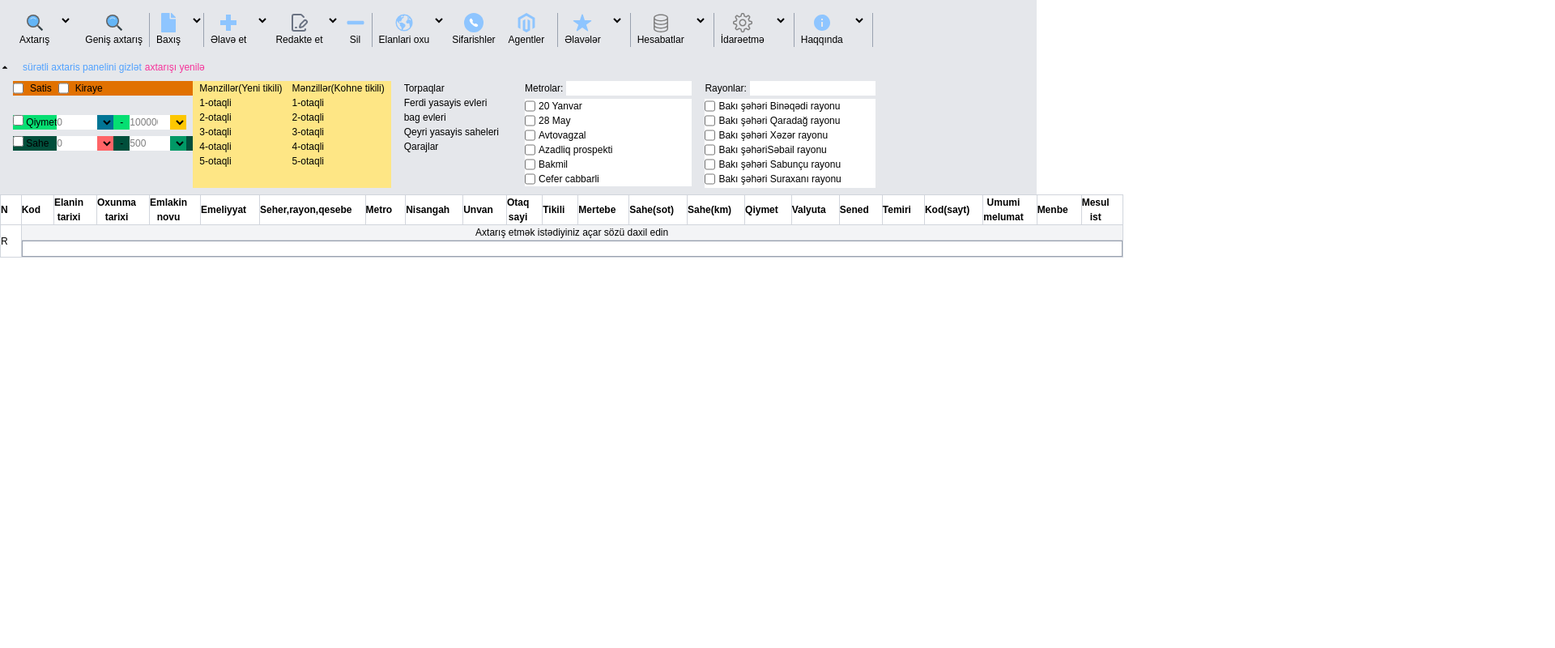
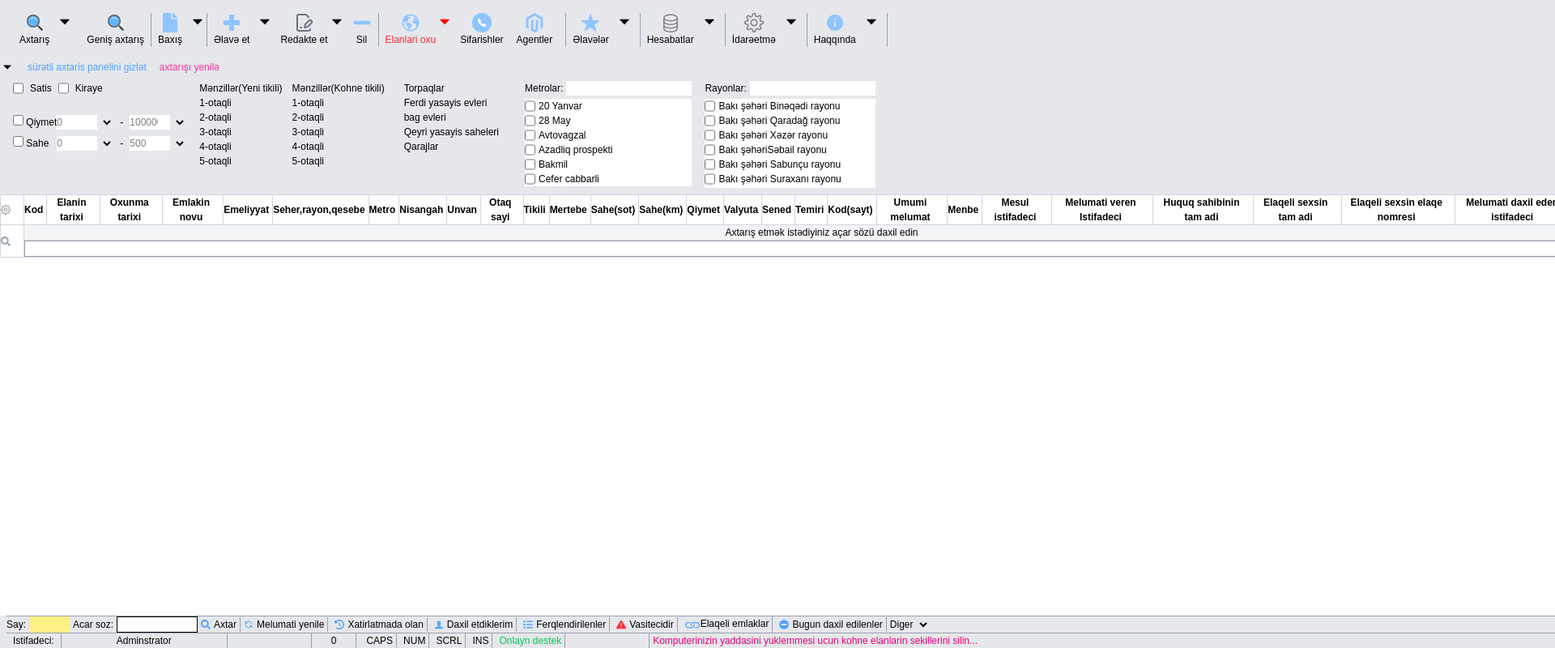
Before and after one commit to narminmammadova1/emlak, a Next.js app: page / in a window 1280 px wide. Shown: the top 800 px of the page at 81% size, 1920 px wide, since content can reach past the window. Built offline with nearby package versions, Linux system fonts and the light colour scheme.

Commit message:
teble,header,footer komponentleri yaradildi.

```diff
--- /dev/null
+++ b/app/Components/Footer/page.jsx
@@ -0,0 +1,121 @@
+import React from 'react'
+import { FaSearch } from "react-icons/fa";
+import { TbRefresh } from "react-icons/tb";
+import { FaClockRotateLeft } from "react-icons/fa6";
+import { ImUser } from "react-icons/im";
+import { FaList } from "react-icons/fa6";
+import { FaTriangleExclamation } from "react-icons/fa6";
+import { BsLink } from "react-icons/bs";
+import { FaMinusCircle } from "react-icons/fa";
+
+
+const Footer = () => {
+  return (
+    <footer className=' bg-gray-200  ps-2'>
+      <section className='footer-top  flex gap-1  items-center border-y-1 border-gray-400'>
+        <div className='flex gap-1 items-center'>
+          <label htmlFor="">Say:</label>
+          <input type="number" className='  bg-yellow-200 w-[50px] h-[20px]' />
+          <label htmlFor="">Acar soz:</label>
+          <input type="text" className=' bg-white border-1 border-black h-[20px] w-[100px]' />
+          <button className='flex gap-1 items-center'>   <FaSearch className=" text-blue-400"  />Axtar</button>
+
+
+
+        </div>
+        <div className='flex border-x-1 px-1 border-gray-400'>
+          <button className='flex gap-1 items-center'>
+                   <TbRefresh  className=" text-blue-400" />
+Melumati yenile
+          </button>
+        </div>
+           <div className='border-r-1 px-1 border-gray-400' >
+          <button className='flex gap-1 items-center'>
+<FaClockRotateLeft  className=" text-blue-400"/>
+Xatirlatmada olan
+          </button>
+        </div>
+
+            <div className='border-r-1 px-1 border-gray-400'>
+          <button className=' flex gap-1 items-center'>
+<ImUser className=" text-blue-400" />
+Daxil etdiklerim
+          </button>
+        </div>
+
+            <div className='border-r-1 px-1 border-gray-400'>
+          <button className='flex gap-1 items-center'>
+<FaList className=" text-blue-400" />
+Ferqlendirilenler
+          </button>
+        </div>
+
+           <div className='border-r-1 px-1 border-gray-400'>
+          <button className='flex gap-1 items-center'>
+<FaTriangleExclamation className=" text-red-500" />
+Vasitecidir
+          </button>
+        </div>
+
+            <div className='border-r-1 px-1 border-gray-400'>
+          <button className='flex'>
+<BsLink className=" text-blue-400" size={20}/>
+Elaqeli emlaklar
+          </button>
+        </div>
+
+         <div className='border-r-1 px-1 border-gray-400'>
+          <button className='flex gap-1 items-center'>
+<FaMinusCircle  className=" text-blue-400"/>
+Bugun daxil edilenler
+          </button>
+        </div>
+
+        <div>
+          <label>Diger</label>
+          <select name="" id=""></select>
+        </div>
+      </section>
+
+      <section className=' footer-bottom flex gap-1'>
+
+<div className=' border-r-1 px-2 border-gray-400'>
+  <p>Istifadeci:</p>
+</div>
+<div className='px-16'>
+  <p>Adminstrator</p>
+</div>
+<div className=' w-[100px] border-l-1 border-gray-400'></div>
+<div className='px-6 border-x-1 border-gray-400'>
+  <p>0</p>
+</div>
+<div>
+
+</div>
+<div className=' border-r-1 border-gray-400 px-1'>
+  <p>CAPS</p>
+</div>
+<div className=' border-r-1 border-gray-400 px-1'>
+  <p>NUM</p>
+</div>
+<div className=' border-r-1 border-gray-400 px-1'>
+  <p>SCRL</p>
+</div>
+<div className=' border-r-1 border-gray-400 px-1'>
+  <p>INS</p>
+</div>
+<div className=' border-r-1 border-gray-400 px-1'>
+  <button className=' text-green-500'>Onlayn destek</button>
+</div>
+<div className='w-[100px] border-r-1 border-gray-400'></div>
+<div>
+
+  <p className='  text-pink-600'>Komputerinizin yaddasini yuklemmesi ucun kohne elanlarin sekillerini silin...</p>
+</div>
+
+      </section>
+    </footer>
+  )
+}
+
+export default Footer
--- a/app/Components/Header/page.jsx
+++ b/app/Components/Header/page.jsx
@@ -1,5 +1,7 @@
+'use client'
+
 import Image from 'next/image'
-import React from 'react'
+import React, { useState } from 'react'
 import { FcSearch } from "react-icons/fc";
 import { FaFile } from "react-icons/fa";
 import { BiPlusMedical } from "react-icons/bi";
@@ -12,108 +14,145 @@ import { BsDatabase } from "react-icons/bs";
 import { RiInformationFill } from "react-icons/ri";
 import { SlSettings } from "react-icons/sl";
 import { GoTriangleUp } from "react-icons/go";
+import { GoTriangleDown } from "react-icons/go";
 
 import { LuFilePenLine } from "react-icons/lu";
+import useDropDown from '@/app/Hooks/useDropDown';
 
 
 const Header = () => {
+
+  const [showPanel,setShowPanel]=useState(true)
+
+const doubleClick=()=>{
+setShowPanel((prew)=>!prew)
+}
+
+
+const {openDropDown,isOpenDropDown}= useDropDown()
+
   return (
-    <header className='flex flex-col bg-gray-200 '>
+    <header className='flex flex-col bg-gray-200 w-screen min-w-full '>
 
-<div>    <div className='flex p-4'>
- <div className='flex gap-2 px-2'>
+<section>    <div className='flex p-4'>
+ <button  onClick={openDropDown}  className='flex gap-2 px-2 '>
         <div className='text-center flex flex-col items-center'>
 <FcSearch  color=' white' size={24}/>
 <p>Axtarış</p>
         </div>
-        <div><select name="" id=""></select></div>
-      </div>
-      <div className='flex gap-2 px-2'>
+        <div><GoTriangleDown size={22} /></div>
+      </button>
+      <button className='flex gap-2 px-2 relative'>
         <div  className='text-center flex flex-col items-center'>
 <FcSearch  size={24} />
 <p>Geniş axtarış</p>
         </div>
+      </button>
+      <div className= {isOpenDropDown ?  ' bg-white px-4   py-2 absolute top-16': 'hidden'} >
+<ul className=' flex flex-col gap-2   '>
+  <li  className='hover-green'>Standart axtarış</li>
+  <li className='border-b-1 border-gray-400 hover-green '>Suretli axtaris panelini goster</li>
+  <li  className='hover-green'>Kecid uzre axtaris(emlak bazasi serverinde,18 mln elan arasinda axtaris)</li>
+  <li className='border-b-1 border-gray-400 hover-green '>Acar soz uzre etrafli axtaris</li>
+  <li className='hover-green'>Telefon nomresi uzre axtaris</li>
+  <li className='border-b-1 border-gray-400 hover-green '>Huquq sahibi uzre axtaris</li>
+  <li className='hover-green'>Elaqeli sexs uzre axtaris</li>
+  <li className='border-b-1 border-gray-400 hover-green '>Sheher uzre axtaris</li>
+  <li className='hover-green'>Nishangah uzre axtaris</li>
+  <li className='border-b-1 border-gray-400 hover-green '>Email uzre axtaris</li>
+  <li className='hover-green'>Skype unvani uzre axtaris</li>
+  <li className='border-b-1 border-gray-400 hover-green '>Secilen istifadecinin mesul oldugu emlaklar</li>
+  <li className='hover-green'>Secilen istifadecinin baresinde melumat verdiyi emlaklar</li>
+  <li className='border-b-1 border-gray-400 hover-green '>MTK uzre axtaris</li>
+  <li className='hover-green'>Internetden oxunan(tesdiq edilmeyenler)</li>
+</ul>
+
       </div>
 
-        <div className='flex border-x-1 border-gray-400'>
+        <button className='flex border-x-1 border-gray-400'>
         <div  className='text-center flex flex-col items-center px-2'>
 <FaFile className=" text-blue-300" size={24} />
 <p>Baxış</p>
         </div>
-        <div><select name="" id=""></select></div>
-      </div>
+        <div>        <div><GoTriangleDown size={22} /></div>
+</div>
+      </button>
 
-          <div className='flex  border-gray-400 gap-2 px-2'>
+          <button className='flex  border-gray-400 gap-2 px-2'>
         <div  className='text-center flex flex-col items-center '>
 <BiPlusMedical className=" text-blue-300" size={24}/>
 
 <p>Əlavə et</p>
         </div>
-        <div><select name="" id=""></select></div>
-      </div>
-          <div className='flex border-gray-400'>
+        <div>        <div><GoTriangleDown size={22} /></div>
+</div>
+      </button>
+          <button className='flex border-gray-400'>
         <div  className='text-center flex flex-col items-center'>
 <LuFilePenLine  className=" text-gray-500" size={24}/>
 
 <p>Redakte et</p>
         </div>
-        <div><select name="" id=""></select></div>
-      </div>
-          <div className='flex border-r-1 border-gray-400'>
+        <div>        <div><GoTriangleDown size={22} /></div>
+</div>
+      </button>
+          <button className='flex border-r-1 border-gray-400'>
         <div  className='text-center flex flex-col items-center px-2'>
 <FaMinus className=" text-blue-300" size={24}/>
 
 <p>Sil</p>
         </div>
-      </div>
+      </button>
 
 <div className='flex border-r-1 border-gray-400 gap-2 px-2'>
-      <div className='flex  '>
+      <button className='flex '>
         <div  className='text-center flex flex-col items-center'>
 <IoEarth  className=" text-blue-300" size={24}/>
 
-<p>Elanlari oxu</p>
+<p className=' text-red-500'>Elanlari oxu</p>
         </div>
-        <div><select name="" id=""></select></div>
-      </div>
+        <div>        <div><GoTriangleDown size={22} color='red' /></div>
+</div>
+      </button>
 
 
             <div className='flex '>
-        <div  className='text-center flex flex-col items-center'>
+        <button  className='text-center flex flex-col items-center'>
             <div className=' bg-blue-300  rounded-full w-6 h-6 flex  justify-center items-center'>
                 <IoCall color='white' />
 </div>
 
 <p>Sifarishler</p>
-        </div>
+        </button>
       </div>
 
 
             <div className='flex  gap-2 px-2'>
-        <div className='text-center flex flex-col items-center'>
+        <button className='text-center flex flex-col items-center'>
 <FaMagento  className=" text-blue-300" size={24}/>
 
 <p>Agentler</p>
-        </div>
+        </button>
       </div>
 
 </div>
 
 <div className='flex border-r-1 border-gray-400' >
 
-              <div className='flex gap-2 px-2'>
+              <button className='flex gap-2 px-2'>
         <div  className='text-center flex flex-col items-center'>
 <IoStar  className=" text-blue-300" size={24}/>
 
 <p>Əlavələr</p>
         </div>
-        <div><select name="" id=""></select></div>
-      </div>
+        <div>        <div><GoTriangleDown size={22} /></div>
+</div>
+      </button>
 
 
 </div>
 
-<div className='flex border-r-1 border-gray-400' >
+<button className='flex border-r-1 border-gray-400' >
 
               <div className='flex gap-2 px-2 '>
         <div  className='text-center flex flex-col items-center'>
@@ -121,15 +160,16 @@ const Header = () => {
 
 <p>Hesabatlar</p>
         </div>
-        <div><select name="" id=""></select></div>
+        <div>        <div><GoTriangleDown size={22} /></div>
+</div>
       </div>
 
 
 
 
-</div>
+</button>
 
-<div className='flex border-r-1 border-gray-400' >
+<button className='flex border-r-1 border-gray-400' >
 
               <div className='flex  gap-2 px-2'>
         <div  className='text-center flex flex-col items-center'>
@@ -137,15 +177,16 @@ const Header = () => {
 
 <p>İdarəetmə</p>
         </div>
-        <div><select name="" id=""></select></div>
+        <div>        <div><GoTriangleDown size={22} /></div>
+</div>
       </div>
 
 
 
 
-</div>
+</button>
 
-<div className='flex border-r-1 border-gray-400' >
+<button className='flex border-r-1 border-gray-400' >
 
               <div className='flex gap-2 px-2 '>
         <div  className='text-center flex flex-col items-center'>
@@ -153,30 +194,38 @@ const Header = () => {
 
 <p>Haqqında</p>
         </div>
-        <div><select name="" id=""></select></div>
+        <div>        <div><GoTriangleDown size={22} /></div>
+</div>
       </div>
 
 
 
 
+</button>
+
+
+        </div>
+
+        <div  className='flex gap-4'>
+          <div  onClick={doubleClick} className=' flex items-center gap-4'>
+          {showPanel ? <GoTriangleDown size={18} />
+: <GoTriangleUp size={18} />
+ }
+          <p className='  cursor-pointer text-blue-400'>{showPanel ? "sürətli axtaris panelini gizlət" :'sürətli axtaris panelini ac' }</p>
+</div>
+            <div className=' flex gap-1'>
+
+<p className=' text-pink-500'>axtarışı yenilə</p>
 </div>
 
 
         </div>
+        </section>
 
-        <div className=' flex items-center gap-4'>
-            <GoTriangleUp />
-            <div className=' flex gap-1'><p className=' text-blue-400'>sürətli axtaris panelini gizlət</p>
-<p className=' text-pink-500'>axtarışı yenilə</p>
-</div>
-
-
-        </div></div>
-
-     <div className=' header-bottom flex my-2 px-4'>
+     <section  className={showPanel ? '  visible  flex my-2 px-4' :"hidden "}>
 
 <div>
-    <div className=' flex bg-amber-600 gap-2 mb-6 '>
+    <div className=' flex gap-2 mb-6 '>
 
          <input type="checkbox"
     name='Satis'
@@ -201,7 +250,7 @@ const Header = () => {
     </div>
 
 
-<div className=' flex   bg-green-400 justify-between my-2 me-2 '>
+<div className=' flex  justify-between my-2 me-2 '>
     <div>   <label htmlFor="">    <input  type="checkbox" /> Qiymet
 </label></div>
 
@@ -209,7 +258,7 @@ const Header = () => {
 
 
 
-<div className='flex bg-cyan-700 '><input type="number" placeholder='0' className='w-[50px] bg-white' />
+<div className='flex  '><input type="number" placeholder='0' className='w-[50px] bg-white' />
         <div><select name="" id=""></select></div></div>
 <div className='px-2'> <p>-</p></div>
 
@@ -217,22 +266,22 @@ const Header = () => {
 
 
 
-<div className=' flex bg-yellow-400 '> <input type="number" placeholder='10000000' className='w-[50px] bg-white' />
+<div className=' flex '> <input type="number" placeholder='10000000' className='w-[50px] bg-white' />
         <div><select name="" id=""></select></div></div>
 
 </div>
 
-<div className=' flex  justify-between bg-emerald-900 '>
+<div className=' flex  justify-between '>
     <label htmlFor="">    <input type="checkbox" /> Sahe
 </label>
 
 <div className=' flex'>
 
-     <div className='flex bg-red-400'><input type="number" placeholder='0' className='w-[50px] bg-white' />
+     <div className='flex'><input type="number" placeholder='0' className='w-[50px] bg-white' />
         <div><select name="" id=""></select></div></div>
 
 <div className='px-2'> <p>-</p></div>
-<div className=' flex   bg-emerald-600 me-2 '>
+<div className=' flex  me-2 '>
     <input type="number" placeholder='500' className='w-[50px] bg-white' />
         <div><select name="" id=""></select></div></div></div>
 
@@ -243,7 +292,7 @@ const Header = () => {
 </div>
 
 
-<div className=' flex bg-amber-200 gap-3 px-2'>
+<div className=' flex gap-3 px-2'>
 <div>
     <h1>Mənzillər(Yeni tikili)</h1>
     <ul>
@@ -324,7 +373,7 @@ const Header = () => {
     </div>
 
 </div>
-     </div>
+     </section>
 
     </header>
   )
--- a/app/Components/Table/page.jsx
+++ b/app/Components/Table/page.jsx
@@ -1,49 +1,58 @@
 import React from 'react'
+import { SlSettings } from "react-icons/sl";
+import { FaSearch } from "react-icons/fa";
 
 const Table = () => {
   return (
     <div>
-         <table className='table-auto border-collapse border border-gray-400 w-full'>
+         <table className='table-auto border-collapse border min-w-[2000px] border-gray-400  overflow-x-auto '>
             <thead>
 <tr  >
-    <th className="border border-gray-300 pe-4 ">N</th>
+    <th className="border  border-gray-300 pe-4 "><SlSettings color='gray' />
+    </th>
 
-<th className="border border-gray-300 pe-4 ">Kod</th>
-<th className="border border-gray-300 pe-4 ">Elanin tarixi</th>
-<th className="border border-gray-300 pe-4 "> Oxunma tarixi</th>
-<th className="border border-gray-300 pe-4 ">Emlakin novu</th>
-<th className="border border-gray-300 pe-4 ">Emeliyyat</th>
-<th className="border border-gray-300 pe-4 ">Seher,rayon,qesebe</th>
-<th className="border border-gray-300 pe-4 ">Metro</th>
-<th className="border border-gray-300 pe-4 ">Nisangah</th>
-<th className="border border-gray-300 pe-4 ">Unvan</th>
-<th className="border border-gray-300 pe-4 ">Otaq sayi</th>
-<th className="border border-gray-300 pe-4 ">Tikili</th>
-<th className="border border-gray-300 pe-4 ">Mertebe</th>
-<th className="border border-gray-300 pe-4 ">Sahe(sot)</th>
-<th className="border border-gray-300 pe-4 ">Sahe(km)</th>
-<th className="border border-gray-300 pe-4 ">Qiymet</th>
-<th className="border border-gray-300 pe-4 ">Valyuta</th>
-<th className="border border-gray-300 pe-4 ">Sened</th>
-<th className="border border-gray-300 pe-4 ">Temiri</th>
-<th className="border border-gray-300 pe-4 ">Kod(sayt)</th>
-<th className="border border-gray-300 pe-4 ">Umumi melumat</th>
-<th className="border border-gray-300 pe-4 ">Menbe</th>
-<th className="border border-gray-300 pe-4 ">Mesul ist</th>
+<th className="border  border-gray-300 pe-1 ">Kod</th>
+<th className="border border-gray-300 pe-1 ">Elanin tarixi</th>
+<th className="border border-gray-300 pe-1 "> Oxunma tarixi</th>
+<th className="border border-gray-300 pe-1 ">Emlakin novu</th>
+<th className="border border-gray-300 pe-1 ">Emeliyyat</th>
+<th className="border border-gray-300 pe-1 ">Seher,rayon,qesebe</th>
+<th className="border border-gray-300 pe-1 ">Metro</th>
+<th className="border border-gray-300 pe-1 ">Nisangah</th>
+<th className="border border-gray-300 pe-1 ">Unvan</th>
+<th className="border border-gray-300 pe-1 ">Otaq sayi</th>
+<th className="border border-gray-300 pe-1 ">Tikili</th>
+<th className="border border-gray-300 pe-1 ">Mertebe</th>
+<th className="border border-gray-300 pe-1 ">Sahe(sot)</th>
+<th className="border border-gray-300 pe-1 ">Sahe(km)</th>
+<th className="border border-gray-300 pe-1 ">Qiymet</th>
+<th className="border border-gray-300 pe-1 ">Valyuta</th>
+<th className="border border-gray-300 pe-1 ">Sened</th>
+<th className="border border-gray-300 pe-1 ">Temiri</th>
+<th className="border border-gray-300 pe-1 ">Kod(sayt)</th>
+<th className="border border-gray-300 pe-1 ">Umumi melumat</th>
+<th className="border border-gray-300 pe-1 ">Menbe</th>
+<th className="border border-gray-300 pe-1 ">Mesul istifadeci</th>
+<th className="border border-gray-300 pe-1 ">Melumati veren Istifadeci</th>
+<th className="border border-gray-300 pe-1 ">Huquq sahibinin tam adi</th>
+<th className="border border-gray-300 pe-1 ">Elaqeli sexsin tam adi</th>
+<th className="border border-gray-300 pe-1 ">Elaqeli sexsin elaqe nomresi</th>
+<th className="border border-gray-300 pe-1 ">Melumati daxil eden istifadeci</th>
+<th className="border border-gray-300 pe-1 ">Baxis sayi</th>
 
 </tr>
 
             </thead>
             <tbody>
   <tr>
-    <td rowSpan="2" className="border border-gray-300 text-cente">R</td>
-    <td colSpan="22" className="border border-gray-300  text-center bg-gray-100">
+    <td rowSpan="2" className="border border-gray-300 text-cente"><FaSearch className=' text-gray-400'/></td>
+    <td colSpan="28" className="border border-gray-300  text-center bg-gray-100">
       Axtarış etmək istədiyiniz açar sözü daxil edin
     </td>
   </tr>
 
   <tr>
-    <td colSpan="22" className="border border-gray-300 ">
+    <td colSpan="29" className="border border-gray-300 ">
       <input
         type="text"
         className="w-full px-4 border border-gray-400 "
--- /dev/null
+++ b/app/Hooks/useDropDown.jsx
@@ -0,0 +1,16 @@
+import React, { useState } from 'react'
+
+const useDropDown = () => {
+
+const [isOpenDropDown,setisOpenDropDown]=useState(false)
+const openDropDown=()=>setisOpenDropDown(!isOpenDropDown)
+
+
+  return {
+
+    isOpenDropDown,openDropDown
+  }
+
+}
+
+export default useDropDown
--- a/app/globals.css
+++ b/app/globals.css
@@ -26,3 +26,15 @@ body {
 
   font-size: 12px;
 }
+button{
+  cursor: pointer;
+}
+button:hover{
+  background-color: rgb(173, 170, 170);
+  scale: 1.05;
+}
+
+.hover-green:hover {
+  color: rgb(10, 90, 10);
+  cursor: pointer;
+}
--- a/app/layout.js
+++ b/app/layout.js
@@ -1,6 +1,7 @@
 import { Geist, Geist_Mono } from "next/font/google";
 import "./globals.css";
 import Header from "./Components/Header/page";
+import Footer from "./Components/Footer/page";
 
 const geistSans = Geist({
   variable: "--font-geist-sans",
@@ -13,8 +14,8 @@ const geistMono = Geist_Mono({
 });
 
 export const metadata = {
-  title: "Create Next App",
-  description: "Generated by create next app",
+  title: "emlak-bazasi",
+  description: "emlak bazasi",
 };
 
 export default function RootLayout({ children }) {
@@ -23,9 +24,13 @@ export default function RootLayout({ children }) {
       <body
         className={`${geistSans.variable} ${geistMono.variable} antialiased`}
       >
+<div className="w-[2000px]">         <Header/>
+</div>
+        {children}
 
-        <Header/>
-        {children}
+
+        <div className=" absolute bottom-0 w-[2000px] ">        <Footer/>
+</div>
       </body>
     </html>
   );
--- a/app/page.js
+++ b/app/page.js
@@ -1,5 +1,6 @@
 import Image from "next/image";
 import Table from "./Components/Table/page";
+import Footer from "./Components/Footer/page";
 
 export default function Home() {
   return (
```
